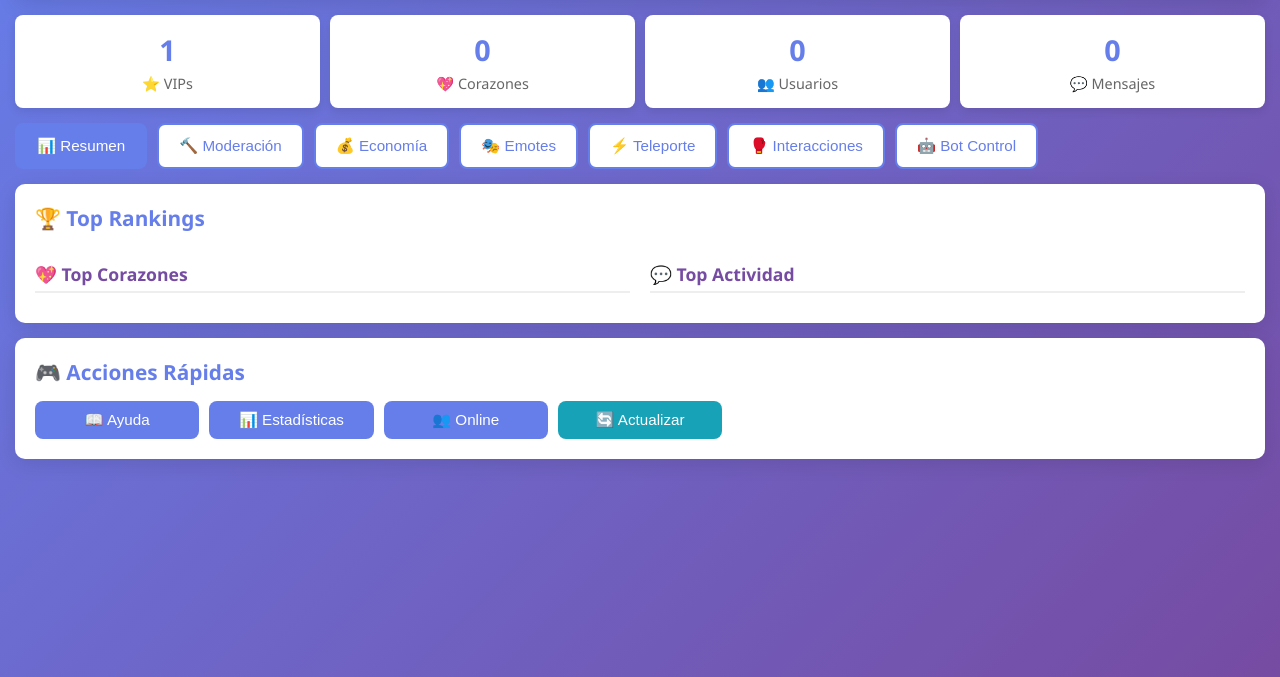
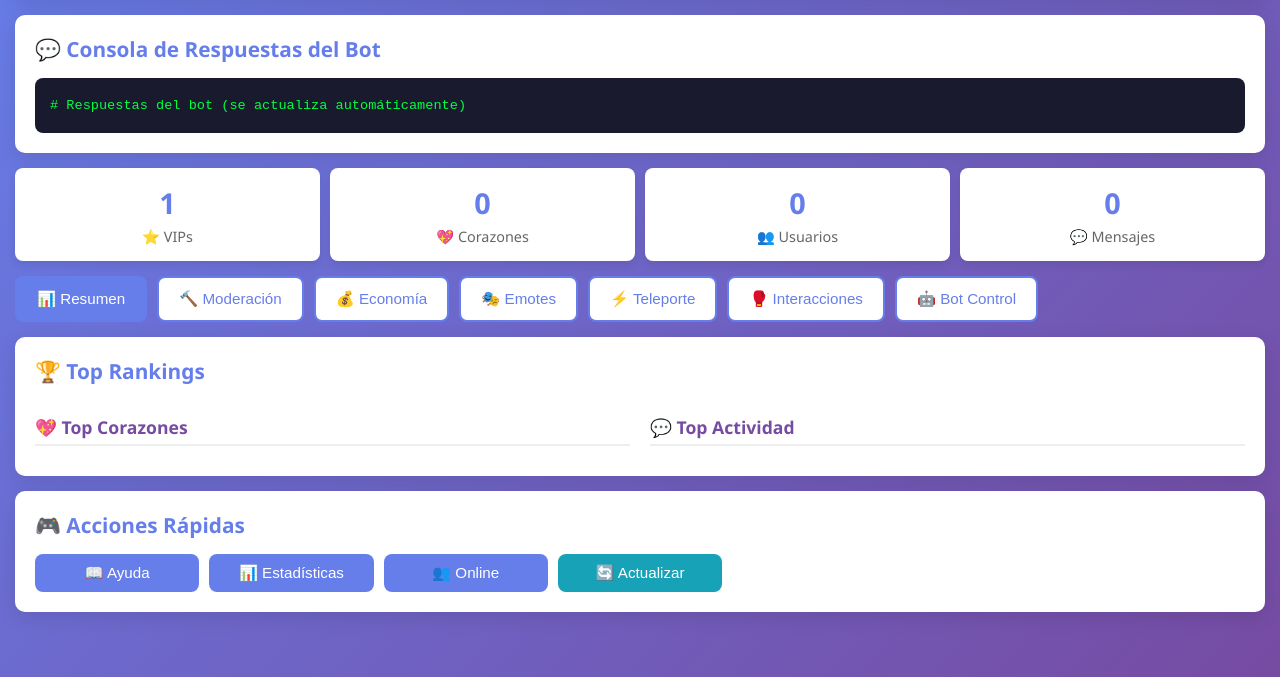
Before and after one commit to daikelcutino-spec/Leoparedes, a Flask app: page / in a window 1280 px wide. Shown: the part 123-800 px from the top of the page. Run offline with Flask 3, Linux system fonts and the light colour scheme.

Commit message:
Assistant checkpoint: Agregar consola de respuestas del bot al panel web
Assistant generated file changes:
- bot_responses.txt: Crear archivo para almacenar respuestas del bot
- main.py: Agregar sistema de logging de respuestas del bot, Modificar handle_command para registrar respuestas
- web_panel.py: Agregar endpoint para obtener respuestas del bot
- templates/index.html: Agregar consola de respuestas del bot al panel web, Agregar sección de consola de bot al inicio del contenido, Agregar JavaScript para actualizar consola en tiempo real

---

User prompt:

Agrega a la web cuando haces algún comando ver lo que responde el bot

Replit-Commit-Author: Assistant
Replit-Commit-Session-Id: 5357ce00-d645-41dd-8d26-abe674f0a800

```diff
--- /dev/null
+++ b/bot_responses.txt
@@ -0,0 +1,2 @@
+
+# Respuestas del bot (se actualiza automáticamente)
--- a/templates/index.html
+++ b/templates/index.html
@@ -258,6 +258,40 @@
             border-radius: 4px;
             font-size: 0.9em;
         }
+
+        .bot-console {
+            background: #1a1a2e;
+            color: #00ff41;
+            padding: 15px;
+            border-radius: 8px;
+            max-height: 300px;
+            overflow-y: auto;
+            font-family: 'Courier New', monospace;
+            font-size: 0.85em;
+            margin-top: 15px;
+        }
+
+        .bot-console::-webkit-scrollbar {
+            width: 8px;
+        }
+
+        .bot-console::-webkit-scrollbar-track {
+            background: #0f0f1e;
+        }
+
+        .bot-console::-webkit-scrollbar-thumb {
+            background: #667eea;
+            border-radius: 4px;
+        }
+
+        .console-line {
+            margin: 3px 0;
+            line-height: 1.4;
+        }
+
+        .console-timestamp {
+            color: #888;
+        }
     </style>
 </head>
 <body>
@@ -265,6 +299,14 @@
         <div class="header">
             <h1>🤖 Panel Bot NOCTURNO</h1>
             <p style="color: #666; font-size: 0.95em;">Control Total & Monitoreo</p>
+        </div>
+
+        <!-- Consola de Respuestas del Bot -->
+        <div class="panel">
+            <h2>💬 Consola de Respuestas del Bot</h2>
+            <div id="botConsole" class="bot-console">
+                <div class="console-line">🤖 Esperando respuestas del bot...</div>
+            </div>
         </div>
 
         <div class="stats-grid">
@@ -870,6 +912,45 @@
                 sendCommand('!restart');
             }
         }
+
+        // Actualizar consola de respuestas del bot
+        async function updateBotConsole() {
+            try {
+                const response = await fetch('/api/bot_responses');
+                const data = await response.json();
+
+                if (data.success && data.responses.length > 0) {
+                    const consoleDiv = document.getElementById('botConsole');
+                    consoleDiv.innerHTML = '';
+
+                    data.responses.forEach(line => {
+                        const div = document.createElement('div');
+                        div.className = 'console-line';
+
+                        // Parsear timestamp y mensaje
+                        const match = line.match(/\[(.*?)\] (.*)/);
+                        if (match) {
+                            div.innerHTML = `<span class="console-timestamp">[${match[1]}]</span> ${match[2]}`;
+                        } else {
+                            div.textContent = line;
+                        }
+
+                        consoleDiv.appendChild(div);
+                    });
+
+                    // Auto-scroll al final
+                    consoleDiv.scrollTop = consoleDiv.scrollHeight;
+                }
+            } catch (e) {
+                console.error('Error actualizando consola:', e);
+            }
+        }
+
+        // Actualizar consola cada 2 segundos
+        setInterval(updateBotConsole, 2000);
+
+        // Actualizar inmediatamente al cargar
+        updateBotConsole();
     </script>
 </body>
 </html>
--- a/web_panel.py
+++ b/web_panel.py
@@ -279,6 +279,19 @@ def get_stats():
         len(user_data["activity"])
     })
 
+@app.route('/api/bot_responses')
+def get_bot_responses():
+    """Obtiene las últimas respuestas del bot"""
+    try:
+        if os.path.exists("bot_responses.txt"):
+            with open("bot_responses.txt", "r", encoding="utf-8") as f:
+                lines = f.readlines()
+            # Retornar las últimas 20 líneas
+            return jsonify({"success": True, "responses": lines[-20:]})
+        return jsonify({"success": True, "responses": []})
+    except Exception as e:
+        return jsonify({"success": False, "message": str(e)})
+
 
 if __name__ == '__main__':
     os.makedirs("templates", exist_ok=True)
```
Also changed, not shown: main.py (+22 -0 lines).
